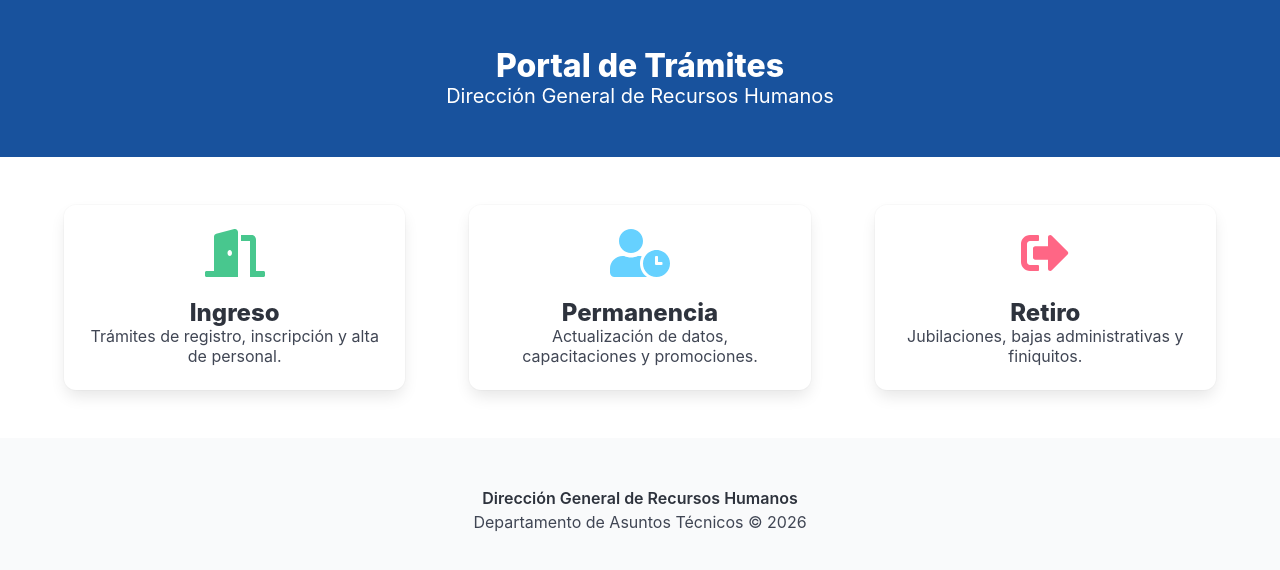
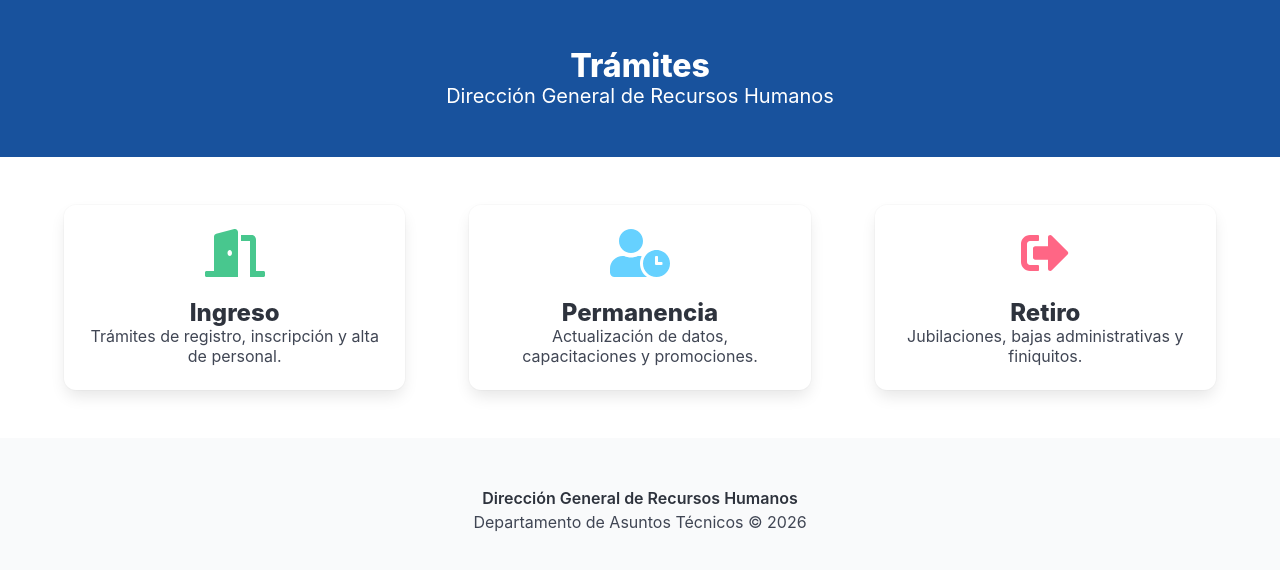
Before and after one commit to Victor-Mtz2/vicmartinez.github.io, a plain HTML site: page pages/tramites.html in a window 1280 px wide. Drawn offline with Linux system fonts and the light colour scheme.

Commit message:
cambios menores

```diff
--- a/pages/tramites.html
+++ b/pages/tramites.html
@@ -14,7 +14,7 @@
     <section class="hero bg-azul is-bold">
         <div class="hero-body">
             <div class="container has-text-centered">
-                <h1 class="title has-text-white">Portal de Trámites</h1>
+                <h1 class="title has-text-white">Trámites</h1>
                 <h2 class="subtitle has-text-white">Dirección General de Recursos Humanos</h2>
             </div>
         </div>
```
